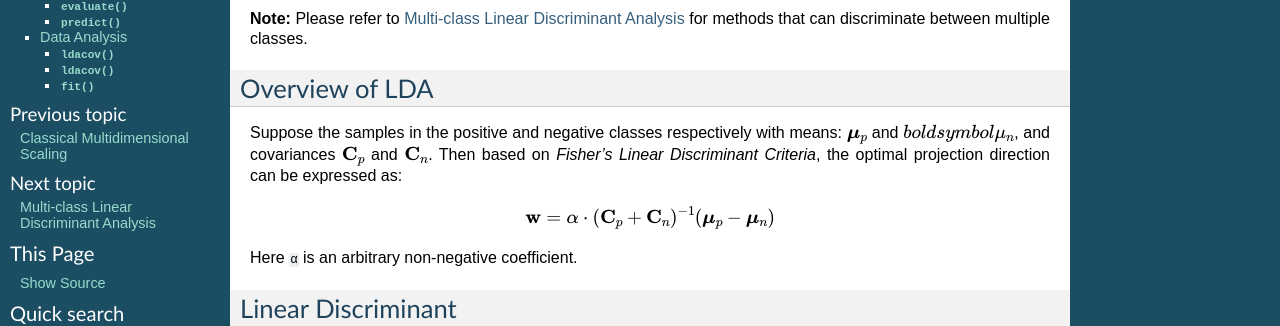
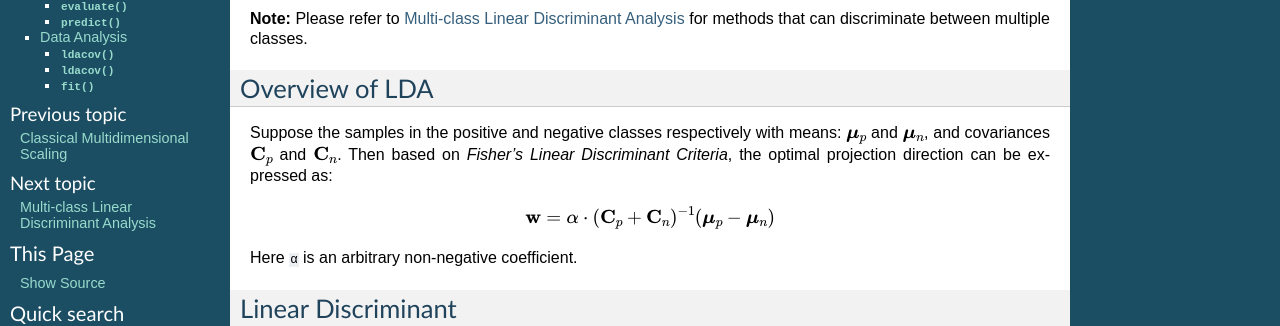
Before and after one commit to JuliaStats/MultivariateStats.jl, a Sphinx documentation site: the page built from docs/source/lda.rst, in a window 1280 px wide. Shown: the part 141-467 px from the top of the page. Built offline with Sphinx 7.4.7, drawn with Linux system fonts in a browser that asks for light colours; formulas are drawn with MathJax 3.

Commit message:
fix a typo in lda doc

```diff
--- a/docs/source/lda.rst
+++ b/docs/source/lda.rst
@@ -8,7 +8,7 @@ Linear Discriminant Analysis
 Overview of LDA
 ~~~~~~~~~~~~~~~~
 
-Suppose the samples in the positive and negative classes respectively with means: :math:`\boldsymbol{\mu}_p` and :math:`boldsymbol{\mu}_n`, and covariances :math:`\mathbf{C}_p` and :math:`\mathbf{C}_n`. Then based on *Fisher's Linear Discriminant Criteria*, the optimal projection direction can be expressed as:
+Suppose the samples in the positive and negative classes respectively with means: :math:`\boldsymbol{\mu}_p` and :math:`\boldsymbol{\mu}_n`, and covariances :math:`\mathbf{C}_p` and :math:`\mathbf{C}_n`. Then based on *Fisher's Linear Discriminant Criteria*, the optimal projection direction can be expressed as:
 
 .. math::
 
```
